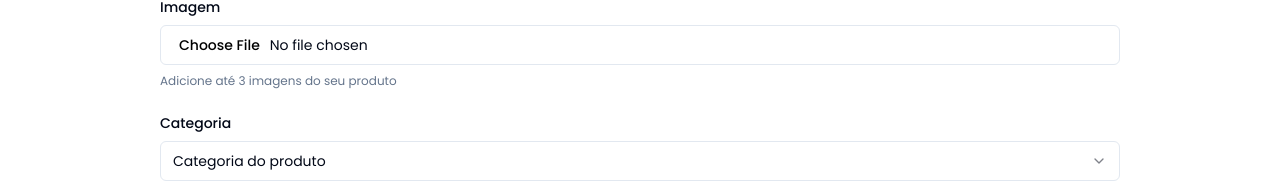
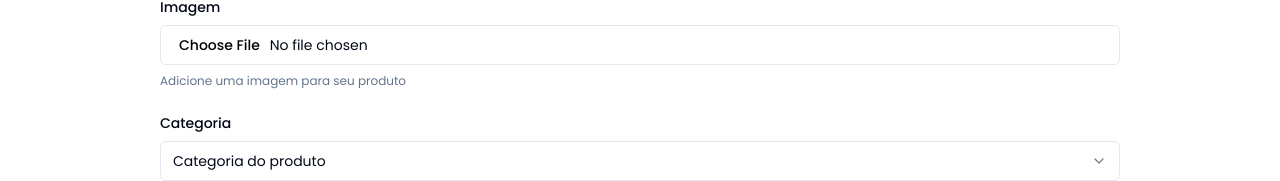
Before and after one commit to jguilhermesl/easysale-frontend, a Next.js app: page /company/add-product in a window 1280 px wide. Shown: the part 575-756 px from the top of the page. Built offline with nearby package versions, Linux system fonts and the light colour scheme.

Commit message:
fix:InputFile

```diff
--- a/src/pageTemplates/company/add-product/add-product-template.tsx
+++ b/src/pageTemplates/company/add-product/add-product-template.tsx
@@ -20,11 +20,11 @@ export const AddProductTemplate = () => {
     if (file) {
       const reader = new FileReader();
       reader.onloadend = () => {
-        setImagePreview(prevState => [...prevState, reader.result]);;
+        setImagePreview([reader.result]);
       };
       reader.readAsDataURL(file);
     } else {
-      setImagePreview(null);
+      setImagePreview([]);
     }
   };
 
@@ -92,7 +92,7 @@ export const AddProductTemplate = () => {
           label="Imagem"
           type="file"
           placeholder="Imagem do produto"
-          description="Adicione até 3 imagens do seu produto"
+          description="Adicione uma imagem para seu produto"
           onChange={handleFileChange}
         />
 {imagePreview.length > 0 && (
```
